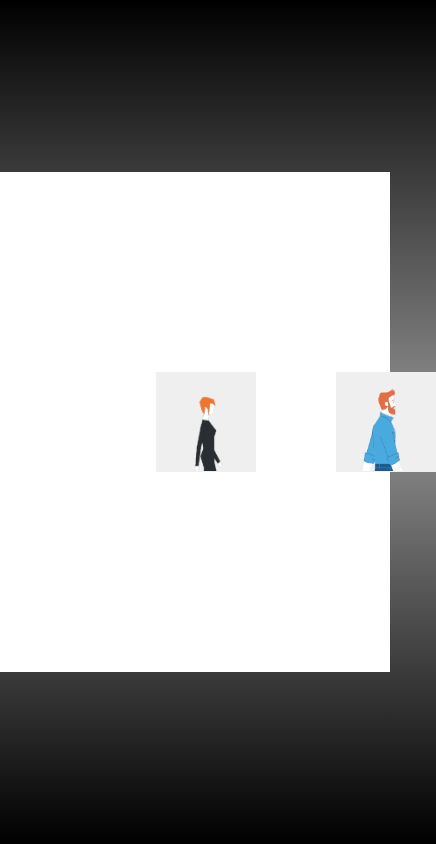
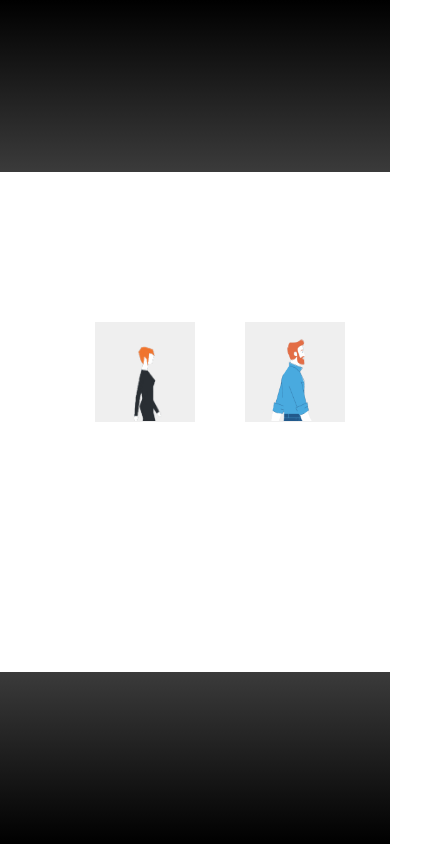
Before and after one commit to Dbeee-Acharya/kmg-animation, a website built with webpack: page src/index.html in a window 390 px wide. Shown: the whole page, 436 px wide, since content can reach past the window. Built offline with nearby package versions, Linux system fonts and the light colour scheme.

Commit message:
Fix character buttons on mobile.

```diff
--- a/src/stylesheets/_characterButtons.scss
+++ b/src/stylesheets/_characterButtons.scss
@@ -1,10 +1,12 @@
 .character-buttons-wrapper {
   position: absolute;
+  top: 50%;
+  left: 50%;
+  margin-top: -100px;
+  margin-left: -100px;
   color: white;
-  top: 40%;
-  left: 40%;
   display: flex;
-  gap: 80px;
+  gap: 50px;
   z-index: 11;
 
   button {
```
